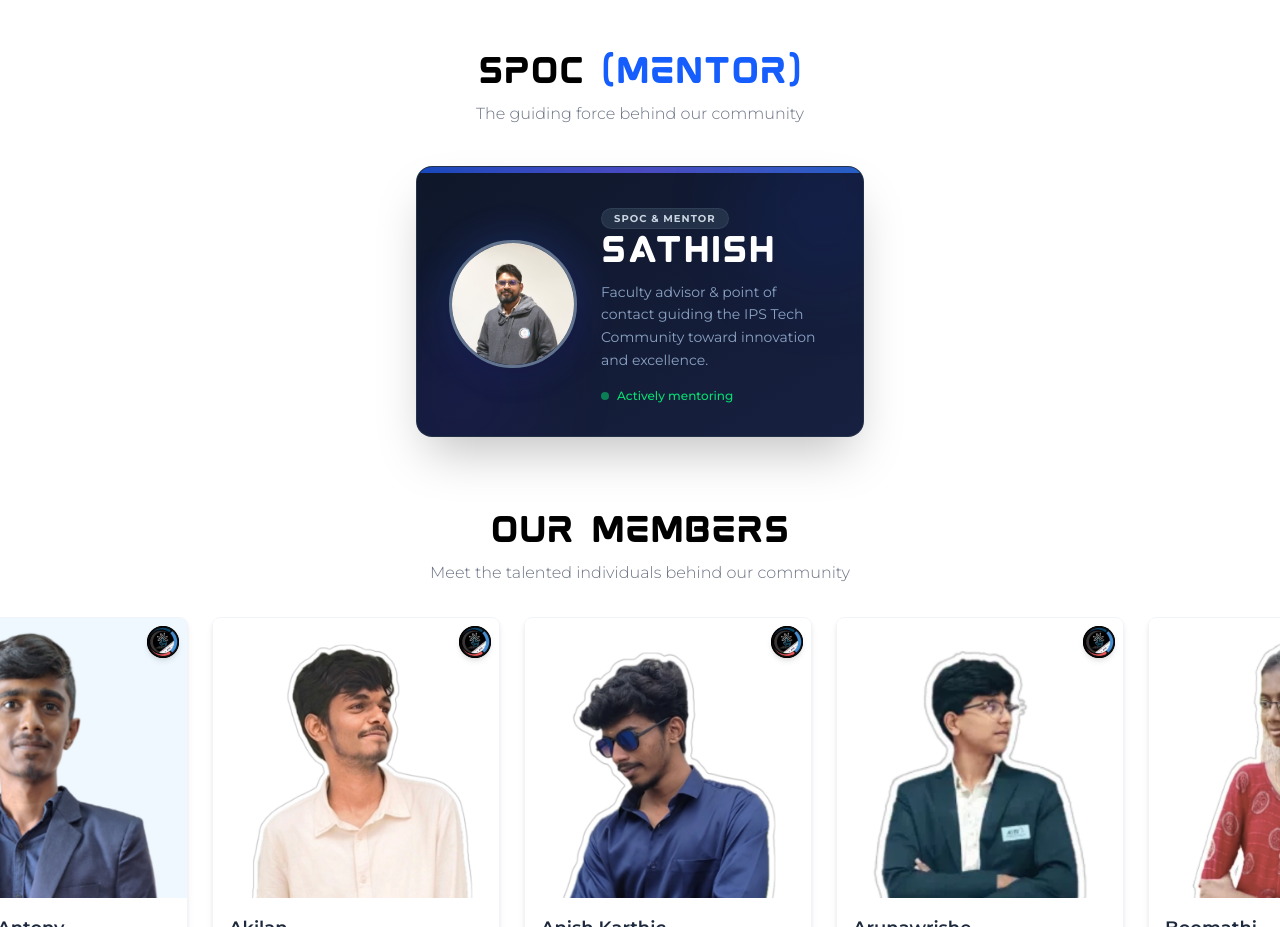
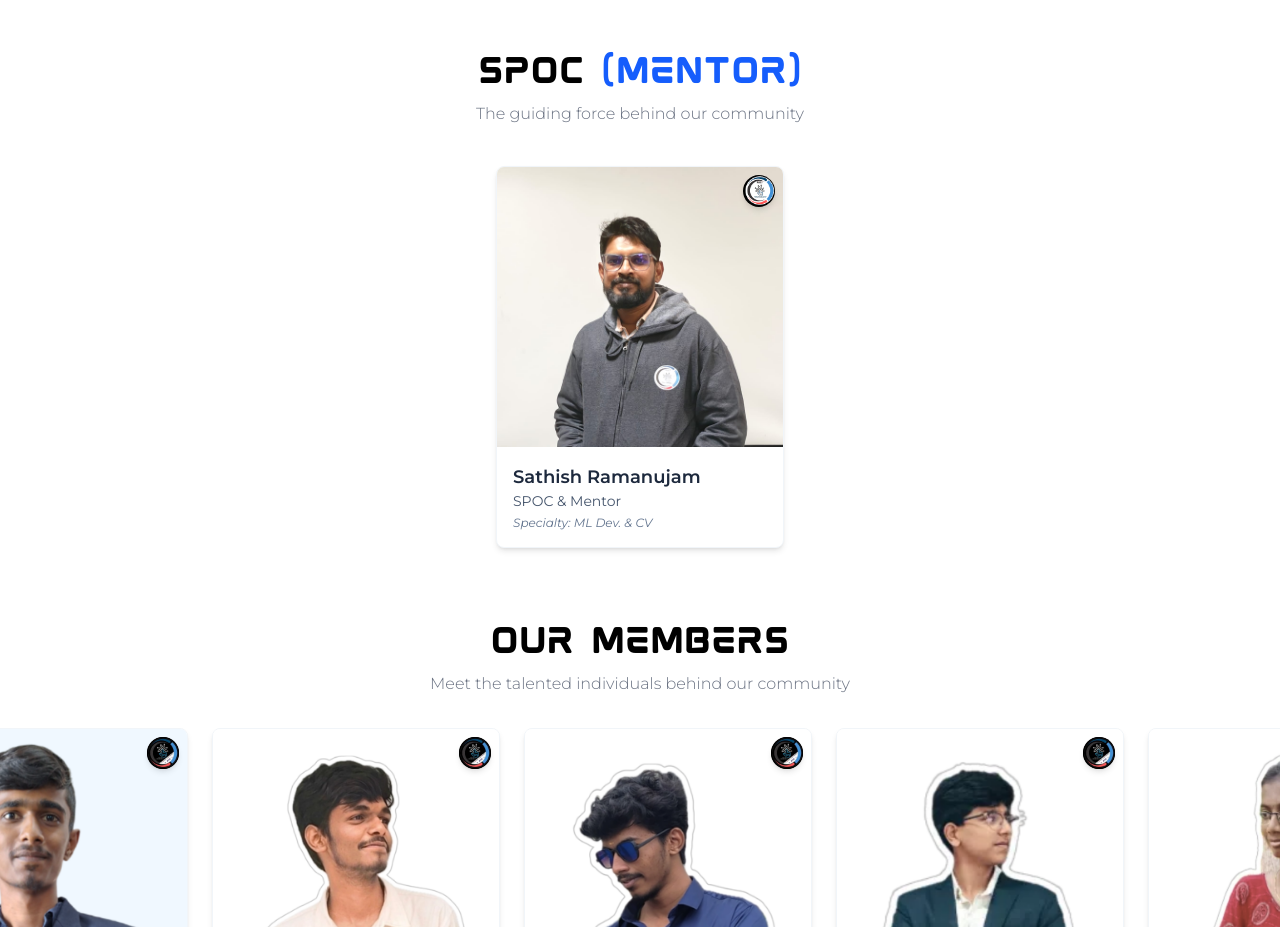
Before and after one commit to Kite-IPS/Ips_Portfolio, a React (Vite) app in the folder Client/: page / in a window 1280 px wide. Shown: the part 4340-5267 px from the top of the page. Built offline with nearby package versions, Linux system fonts and the light colour scheme.

Commit message:
Feat: Enhanced SPOC/Mentor section with modal and profile details for improved user engagement

```diff
--- a/Client/src/Pages/LandingPage.jsx
+++ b/Client/src/Pages/LandingPage.jsx
@@ -1,4 +1,5 @@
 import { useState, useEffect } from 'react';
+import { motion } from 'framer-motion';
 import Header from '../Components/Header';
 import HeroImg from '../assets/general/community2.png';
 import Button from '../Components/Button';
@@ -14,6 +15,7 @@
 import { useNavigate } from 'react-router-dom';
 import Footer from '../Components/Footer';
 import SathishImg from '../assets/members/sathish.jpeg';
+import IpsBadge from '../assets/general/IPS WHITE batch 1.png';
 import { FaRocket } from "react-icons/fa";
 
 
@@ -23,6 +25,7 @@
     const navigate = useNavigate();
     const [currentWordIndex, setCurrentWordIndex] = useState(0);
     const [fade, setFade] = useState(true);
+    const [spocModalOpen, setSpocModalOpen] = useState(false);
     // const [isMobileMenuOpen, setIsMobileMenuOpen] = useState(false);
 
     useEffect(() => {
@@ -194,43 +197,85 @@
                     <p className='font-light text-sm sm:text-base text-gray-500 mt-2 text-center px-4'>The guiding force behind our community</p>
 
                     <div className='mt-10 flex justify-center px-4'>
-                        <div className='relative w-full max-w-md rounded-2xl overflow-hidden bg-gradient-to-br from-[#0f172a] to-[#172040] shadow-2xl border border-slate-700/60'>
-                            {/* Decorative blobs */}
-                            <div className='absolute -top-10 -right-10 w-40 h-40 rounded-full bg-blue-700/10 blur-2xl pointer-events-none'></div>
-                            <div className='absolute -bottom-10 -left-10 w-40 h-40 rounded-full bg-indigo-700/10 blur-2xl pointer-events-none'></div>
-
-                            {/* Top accent bar */}
-                            <div className='h-1.5 w-full bg-gradient-to-r from-blue-600/70 via-indigo-500/70 to-blue-500/70'></div>
-
-                            <div className='relative flex flex-col sm:flex-row items-center gap-6 px-8 py-8'>
-                                {/* Photo */}
-                                <div className='relative shrink-0'>
-                                    <div className='absolute inset-0 rounded-full bg-gradient-to-br from-blue-500/40 to-indigo-600/40 blur-lg opacity-40 scale-110'></div>
-                                    <img
-                                        src={SathishImg}
-                                        alt='Sathish'
-                                        className='relative w-28 h-28 sm:w-32 sm:h-32 rounded-full object-cover object-top border-[3px] border-slate-500 shadow-xl'
-                                    />
-                                </div>
-
-                                {/* Info */}
-                                <div className='text-center sm:text-left'>
-                                    <span className='inline-block mb-2 px-3 py-0.5 rounded-full text-[10px] font-bold tracking-widest uppercase bg-slate-700/60 text-slate-300 border border-slate-600/40'>
-                                        SPOC &amp; Mentor
-                                    </span>
-                                    <h2 className='font-bold text-2xl sm:text-3xl mokoto-text text-white tracking-wide'>Sathish</h2>
-                                    <p className='mt-2 text-sm text-blue-200/70 leading-relaxed'>
-                                        Faculty advisor &amp; point of contact guiding the IPS Tech Community toward innovation and excellence.
-                                    </p>
-                                    <div className='mt-4 flex items-center justify-center sm:justify-start gap-2'>
-                                        <span className='w-2 h-2 rounded-full bg-green-400 animate-pulse'></span>
-                                        <span className='text-xs text-green-400 font-medium'>Actively mentoring</span>
+                        <div className='w-56 md:w-72 bg-white rounded-lg shadow-md border border-slate-100 overflow-hidden transition-all duration-300 hover:shadow-xl cursor-pointer' onClick={() => setSpocModalOpen(true)}>
+                            <div className="relative">
+                                <img
+                                    src={SathishImg}
+                                    alt='Sathish'
+                                    className='w-full h-50 md:h-70 object-cover object-top'
+                                />
+                                <div className="absolute top-2 right-2 flex flex-col space-y-1">
+                                    <div className="bg-black rounded-full shadow-md cursor-pointer hover:scale-110 transition-transform duration-200">
+                                        <img src={IpsBadge} alt="IPS Badge" className="w-6 h-6 md:w-8 md:h-8" />
                                     </div>
                                 </div>
+                            </div>
+                            <div className="p-3 md:p-4">
+                                <h3 className="font-semibold text-base md:text-lg text-slate-800">Sathish Ramanujam</h3>
+                                <p className="text-xs md:text-sm text-slate-600 mb-1">SPOC &amp; Mentor</p>
+                                <p className="text-xs text-slate-500 italic">Specialty: ML Dev. & CV</p>
                             </div>
                         </div>
                     </div>
                 </div>
+
+                {/* SPOC Modal */}
+                {spocModalOpen && (
+                    <div
+                        className="fixed inset-0 bg-slate-900 bg-opacity-60 flex items-center justify-center z-50 backdrop-blur-sm p-4 cursor-pointer"
+                        onClick={() => setSpocModalOpen(false)}
+                    >
+                        <motion.div
+                            initial={{ scale: 0.9, opacity: 0 }}
+                            animate={{ scale: 1, opacity: 1 }}
+                            className="bg-white rounded max-w-md w-full p-4 md:p-8 text-center shadow-2xl border border-slate-200"
+                            onClick={e => e.stopPropagation()}
+                        >
+                            <img
+                                src={SathishImg}
+                                alt='Sathish'
+                                className="w-36 h-36 md:w-52 md:h-52 object-cover object-top rounded-full mx-auto mb-4 md:mb-6 border-4 border-slate-200"
+                            />
+                            <h2 className="text-xl md:text-2xl font-bold text-slate-800 mb-2">Sathish</h2>
+                            <p className="text-slate-600 mb-1">SPOC &amp; Mentor</p>
+                            <p className="text-sm text-slate-500 mb-4">Specialty in ML Dev. & CV</p>
+
+                            <div className="flex flex-col sm:flex-row justify-center gap-3 sm:space-x-4 mb-6">
+                                <button
+                                    className="flex items-center justify-center bg-gray-800 text-white px-4 py-2 rounded-md hover:bg-gray-700 transition-colors text-sm sm:text-base"
+                                    onClick={() => window.open('https://github.com/Professor-Sathish', '_blank')}
+                                >
+                                    <svg className="w-5 h-5 mr-2" fill="currentColor" viewBox="0 0 24 24">
+                                        <path d="M12 .297c-6.63 0-12 5.373-12 12 0 5.303 3.438 9.8 8.205 11.385.6.113.82-.258.82-.577 0-.285-.01-1.04-.015-2.04-3.338.724-4.042-1.61-4.042-1.61C4.422 18.07 3.633 17.7 3.633 17.7c-1.087-.744.084-.729.084-.729 1.205.084 1.838 1.236 1.838 1.236 1.07 1.835 2.809 1.305 3.495.998.108-.776.417-1.305.76-1.605-2.665-.3-5.466-1.332-5.466-5.93 0-1.31.465-2.38 1.235-3.22-.135-.303-.54-1.523.105-3.176 0 0 1.005-.322 3.3 1.23.96-.267 1.98-.399 3-.405 1.02.006 2.04.138 3 .405 2.28-1.552 3.285-1.23 3.285-1.23.645 1.653.24 2.873.12 3.176.765.84 1.23 1.91 1.23 3.22 0 4.61-2.805 5.625-5.475 5.92.42.36.81 1.096.81 2.22 0 1.606-.015 2.896-.015 3.286 0 .315.21.69.825.57C20.565 22.092 24 17.592 24 12.297c0-6.627-5.373-12-12-12"/>
+                                    </svg>
+                                    GitHub Profile
+                                </button>
+                                <button
+                                    className="flex items-center justify-center bg-blue-600 text-white px-4 py-2 rounded-md hover:bg-blue-700 transition-colors text-sm sm:text-base"
+                                    onClick={() => window.open('https://www.linkedin.com/in/sathish-ramanujam-96545313a/', '_blank')}
+                                >
+                                    <svg className="w-5 h-5 mr-2" fill="currentColor" viewBox="0 0 24 24">
+                                        <path d="M20.447 20.452h-3.554v-5.569c0-1.328-.027-3.037-1.852-3.037-1.853 0-2.136 1.445-2.136 2.939v5.667H9.351V9h3.414v1.561h.046c.477-.9 1.637-1.85 3.37-1.85 3.601 0 4.267 2.37 4.267 5.455v6.286zM5.337 7.433c-1.144 0-2.063-.926-2.063-2.065 0-1.138.92-2.063 2.063-2.063 1.14 0 2.064.925 2.064 2.063 0 1.139-.925 2.065-2.064 2.065zm1.782 13.019H3.555V9h3.564v11.452zM22.225 0H1.771C.792 0 0 .774 0 1.729v20.542C0 23.227.792 24 1.771 24h20.454C23.2 24 24 23.227 24 22.271V1.729C24 .774 23.2 0 22.225 0z"/>
+                                    </svg>
+                                    LinkedIn Profile
+                                </button>
+                            </div>
+
+                            <div className="flex justify-center space-x-3 mb-4">
+                                <div className="bg-gray-100 rounded-full hover:bg-gray-200 transition-colors">
+                                    <img src={IpsBadge} alt="IPS Badge" className="w-6 h-6" />
+                                </div>
+                            </div>
+
+                            <button
+                                className="bg-slate-800 text-white px-6 py-2 rounded-md hover:bg-slate-700 transition-colors"
+                                onClick={() => setSpocModalOpen(false)}
+                            >
+                                Close Profile
+                            </button>
+                        </motion.div>
+                    </div>
+                )}
 
                 <div id="members" className="mt-16 md:mt-20 ">
     <h1 className='font-bold text-xl sm:text-2xl md:text-3xl mokoto-text text-center'>Our Members</h1>
```
